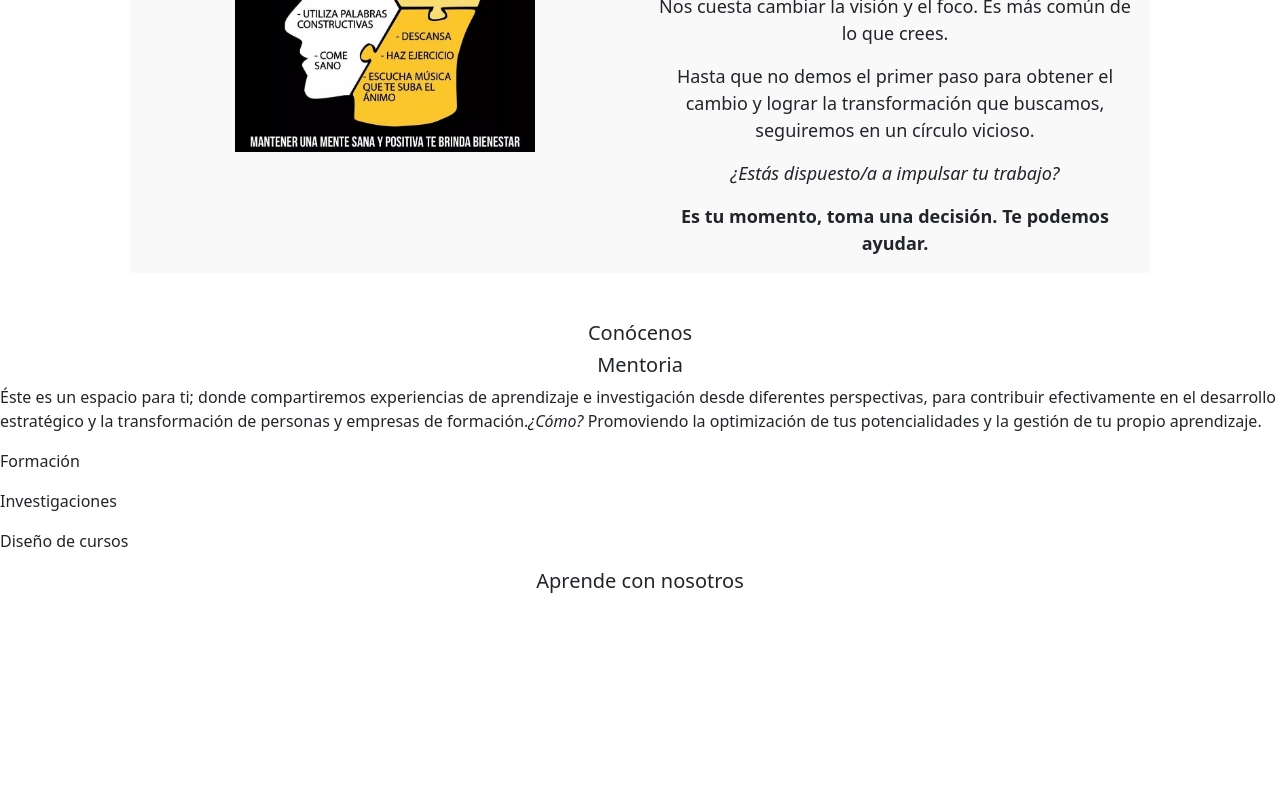
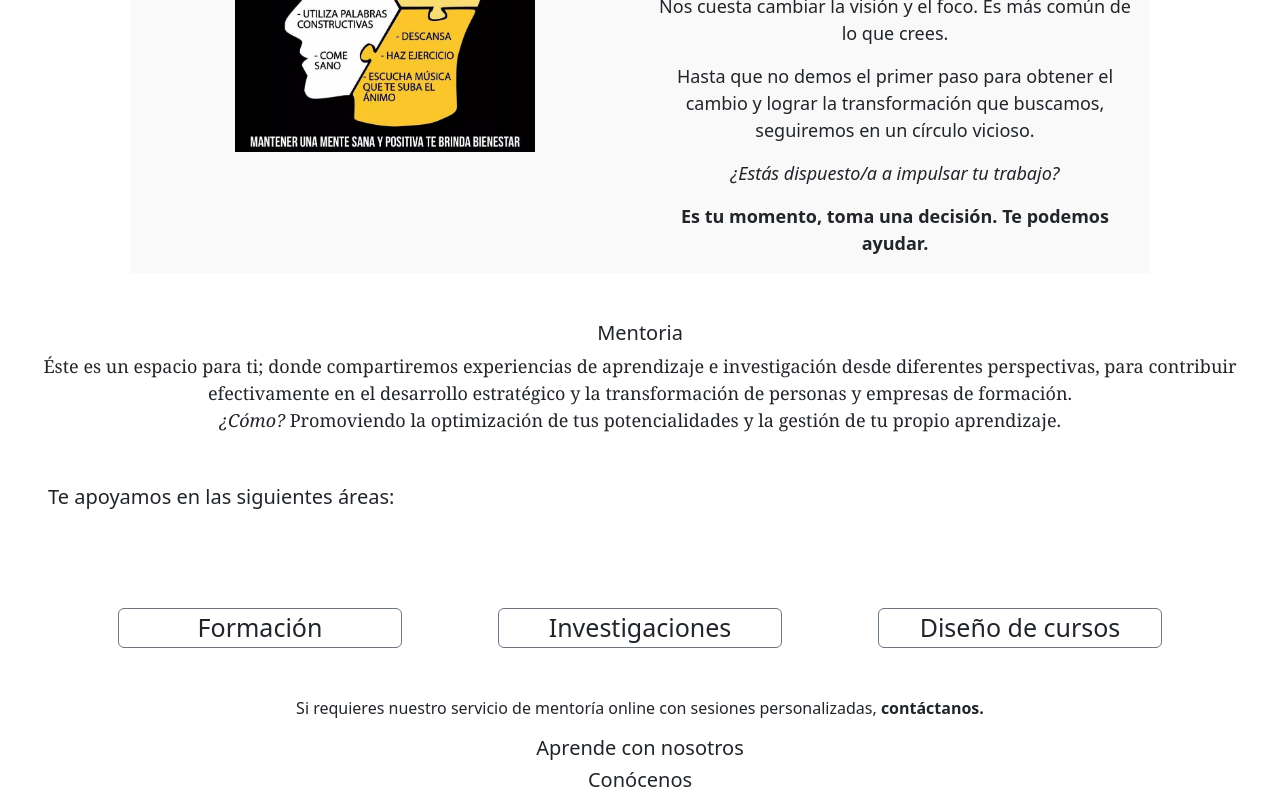
Before and after one commit to jenireeac/pensamiento-innovativo, a React (Create React App) app: page / in a window 1280 px wide. Shown: the part 628-1428 px from the top of the page. Before the commit the page ends 1229 px from the top, so only its background shows below. Built offline with nearby package versions, Linux system fonts and the light colour scheme.

Commit message:
added second page

```diff
--- a/package.json
+++ b/package.json
@@ -6,6 +6,7 @@
     "@testing-library/jest-dom": "^5.16.5",
     "@testing-library/react": "^13.4.0",
     "@testing-library/user-event": "^13.5.0",
+    "animate.css": "^4.1.1",
     "bootstrap": "^5.2.3",
     "react": "^18.2.0",
     "react-bootstrap": "^2.6.0",
--- a/src/App.css
+++ b/src/App.css
@@ -23,3 +23,10 @@
   font-size: 18px;
 
 }
+.mentoria-text{
+  font-size: 18px;
+font-family:Georgia, 'Times New Roman', Times, serif
+}
+.card-mentoria{
+  font-size: 25px;
+}
--- a/src/App.js
+++ b/src/App.js
@@ -6,15 +6,16 @@ import About from './components/About';
 import Mentoria from './components/Mentoria'
 import Aprende from './components/Aprende'
 import './App.css';
+import 'animate.css';
 
 function App() {
   return (
     <div>
       <Navbar></Navbar>
       <Home/>
-      <About/>
       <Mentoria/>
       <Aprende/>
+      <About/>
     </div>
   );
 }
--- a/src/components/Mentoria.js
+++ b/src/components/Mentoria.js
@@ -1,4 +1,7 @@
 import React from "react";
+import Container from "react-bootstrap/Container";
+import Row from "react-bootstrap/Row";
+import Col from "react-bootstrap/Col";
 
 const Mentoria = () => {
   return (
@@ -9,18 +12,33 @@ const Mentoria = () => {
       >
         Mentoria
       </h5>
+      <div className="text-center mentoria-text">
+        <p>
+          Éste es un espacio para ti; donde compartiremos experiencias de
+          aprendizaje e investigación desde diferentes perspectivas, para
+          contribuir efectivamente en el desarrollo estratégico y la
+          transformación de personas y empresas de formación.
+          <br />
+          <em>¿Cómo?</em> Promoviendo la optimización de tus potencialidades y
+          la gestión de tu propio aprendizaje.
+        </p>
+      </div>
+      <p className="fs-5 m-5">Te apoyamos en las siguientes áreas:</p>
+      <Container>
+        <Row className="text-center card-mentoria  ">
+          <Col className="border border-secondary rounded m-5">Formación</Col>
+          <Col className="border border-secondary rounded  m-5">
+            Investigaciones
+          </Col>
+          <Col className="border border-secondary rounded  m-5">
+            Diseño de cursos
+          </Col>
+        </Row>
+      </Container>
+      <p className="text-center">
+      Si requieres nuestro servicio de mentoría online con sesiones personalizadas, <b>contáctanos.</b>
 
-      <p>
-        Éste es un espacio para ti; donde compartiremos experiencias de
-        aprendizaje e investigación desde diferentes perspectivas, para
-        contribuir efectivamente en el desarrollo estratégico y la
-        transformación de personas y empresas de formación.
-        <em>¿Cómo?</em> Promoviendo la optimización de tus potencialidades y la
-        gestión de tu propio aprendizaje.
       </p>
-      <p>Formación</p>
-      <p>Investigaciones</p>
-      <p>Diseño de cursos</p>
     </div>
   );
 };
```
Also changed, not shown: 1 other file (tests, documents, lock files or other folders).
